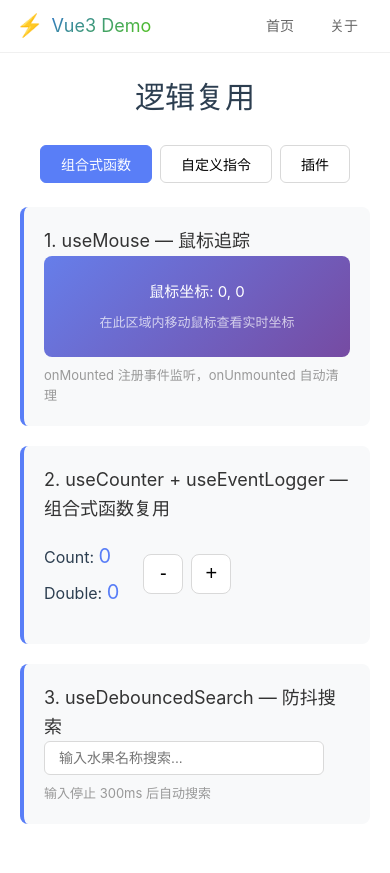
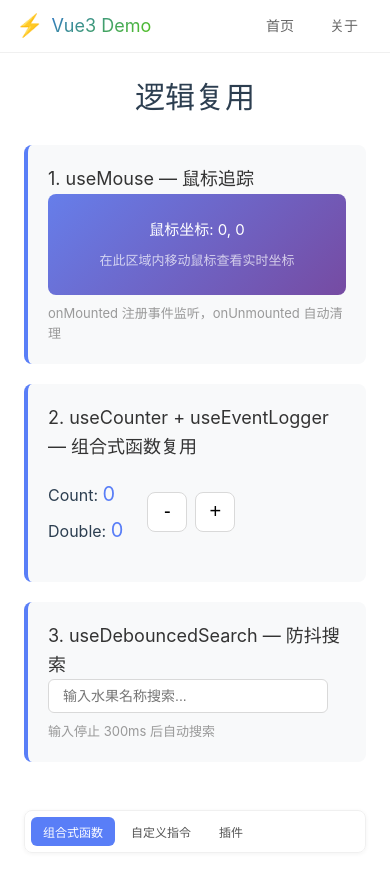
Before and after one commit to emila-github/vue3-test1, a Vue app: page /logic-reuse in a window 390 px wide. Built offline with nearby package versions, Linux system fonts and the light colour scheme.

Commit message:
菜单右浮动

```diff
--- a/src/views/BuiltinComponents.vue
+++ b/src/views/BuiltinComponents.vue
@@ -21,7 +21,16 @@ const currentTab = ref<(typeof tabs)[number]['key']>('transition')
   <div class="demo-page">
     <h1>内置组件</h1>
 
-    <div class="tab-bar">
+    <div class="layout">
+      <div class="content-area">
+        <TransitionDemo v-if="currentTab === 'transition'" />
+        <TransitionGroupDemo v-if="currentTab === 'transition-group'" />
+        <KeepAliveDemo v-if="currentTab === 'keep-alive'" />
+        <TeleportDemo v-if="currentTab === 'teleport'" />
+        <SuspenseDemo v-if="currentTab === 'suspense'" />
+      </div>
+
+      <aside class="tab-bar">
         <button
           v-for="tab in tabs"
           :key="tab.key"
@@ -30,21 +39,16 @@ const currentTab = ref<(typeof tabs)[number]['key']>('transition')
         >
           {{ tab.label }}
         </button>
+      </aside>
     </div>
-
-    <TransitionDemo v-if="currentTab === 'transition'" />
-    <TransitionGroupDemo v-if="currentTab === 'transition-group'" />
-    <KeepAliveDemo v-if="currentTab === 'keep-alive'" />
-    <TeleportDemo v-if="currentTab === 'teleport'" />
-    <SuspenseDemo v-if="currentTab === 'suspense'" />
   </div>
 </template>
 
 <style scoped>
 .demo-page {
-  max-width: 900px;
+  max-width: 1280px;
   margin: 0 auto;
-  padding: 20px;
+  padding: 20px 24px;
 }
 
 h1 {
@@ -53,32 +57,79 @@ h1 {
   margin-bottom: 24px;
 }
 
+/* ===== 左右布局 ===== */
+.layout {
+  display: flex;
+  gap: 28px;
+  align-items: flex-start;
+}
+
+.content-area {
+  flex: 1;
+  min-width: 0;
+}
+
+/* ===== 右侧 tab 导航 ===== */
 .tab-bar {
+  position: sticky;
+  top: 72px;
+  z-index: 50;
+  flex-shrink: 0;
+  width: 150px;
   display: flex;
-  gap: 8px;
-  margin-bottom: 24px;
-  justify-content: center;
-  flex-wrap: wrap;
+  flex-direction: column;
+  gap: 4px;
+  padding: 8px;
+  background: rgba(255, 255, 255, 0.85);
+  backdrop-filter: blur(8px);
+  -webkit-backdrop-filter: blur(8px);
+  border: 1px solid #f0f0f0;
+  border-radius: 8px;
+  box-shadow: 0 1px 4px rgba(0, 0, 0, 0.05);
 }
 
 .tab-bar button {
-  padding: 8px 16px;
-  border: 1px solid #d9d9d9;
+  width: 100%;
+  padding: 8px 12px;
+  border: none;
   border-radius: 6px;
   cursor: pointer;
-  background: #fff;
-  font-size: 14px;
+  background: transparent;
+  font-size: 13px;
+  text-align: left;
+  color: #555;
   transition: all 0.2s;
 }
 
 .tab-bar button:hover {
-  border-color: #13c2c2;
   color: #13c2c2;
+  background: #e6fffb;
 }
 
 .tab-bar button.active {
   background: #13c2c2;
   color: #fff;
-  border-color: #13c2c2;
+}
+
+@media (max-width: 768px) {
+  .layout {
+    flex-direction: column;
+  }
+
+  .tab-bar {
+    position: sticky;
+    top: 52px;
+    width: 100%;
+    flex-direction: row;
+    flex-wrap: wrap;
+    padding: 6px;
+    gap: 4px;
+  }
+
+  .tab-bar button {
+    width: auto;
+    padding: 6px 12px;
+    font-size: 12px;
+  }
 }
 </style>
--- a/src/views/DeepComponents.vue
+++ b/src/views/DeepComponents.vue
@@ -25,7 +25,18 @@ const tabs = [
   <div class="demo-page">
     <h1>深入组件</h1>
 
-    <div class="tabs">
+    <div class="layout">
+      <div class="content-area">
+        <PropsDemo v-if="activeTab === 'props'" />
+        <EventsDemo v-if="activeTab === 'events'" />
+        <VModelDemo v-if="activeTab === 'vmodel'" />
+        <AttrsDemo v-if="activeTab === 'attrs'" />
+        <SlotsDeepDemo v-if="activeTab === 'slots'" />
+        <ProvideInjectDemo v-if="activeTab === 'provide'" />
+        <AsyncCompDemo v-if="activeTab === 'async'" />
+      </div>
+
+      <aside class="tabs">
         <button
           v-for="tab in tabs"
           :key="tab.key"
@@ -34,25 +45,16 @@ const tabs = [
         >
           {{ tab.label }}
         </button>
-    </div>
-
-    <div class="tab-content">
-      <PropsDemo v-if="activeTab === 'props'" />
-      <EventsDemo v-if="activeTab === 'events'" />
-      <VModelDemo v-if="activeTab === 'vmodel'" />
-      <AttrsDemo v-if="activeTab === 'attrs'" />
-      <SlotsDeepDemo v-if="activeTab === 'slots'" />
-      <ProvideInjectDemo v-if="activeTab === 'provide'" />
-      <AsyncCompDemo v-if="activeTab === 'async'" />
+      </aside>
     </div>
   </div>
 </template>
 
 <style scoped>
 .demo-page {
-  max-width: 900px;
+  max-width: 1280px;
   margin: 0 auto;
-  padding: 20px;
+  padding: 20px 24px;
 }
 
 h1 {
@@ -61,24 +63,47 @@ h1 {
   margin-bottom: 24px;
 }
 
+/* ===== 左右布局 ===== */
+.layout {
+  display: flex;
+  gap: 28px;
+  align-items: flex-start;
+}
+
+.content-area {
+  flex: 1;
+  min-width: 0;
+}
+
+/* ===== 右侧 tab 导航 ===== */
 .tabs {
+  position: sticky;
+  top: 72px;
+  z-index: 50;
+  flex-shrink: 0;
+  width: 130px;
   display: flex;
+  flex-direction: column;
   gap: 4px;
-  margin-bottom: 20px;
-  flex-wrap: wrap;
-  background: #f5f5f5;
-  padding: 6px;
+  padding: 8px;
+  background: rgba(255, 255, 255, 0.85);
+  backdrop-filter: blur(8px);
+  -webkit-backdrop-filter: blur(8px);
+  border: 1px solid #f0f0f0;
   border-radius: 8px;
+  box-shadow: 0 1px 4px rgba(0, 0, 0, 0.05);
 }
 
 .tab-btn {
-  padding: 8px 18px;
+  width: 100%;
+  padding: 8px 12px;
   border: none;
   background: transparent;
   border-radius: 6px;
   cursor: pointer;
-  font-size: 14px;
-  color: #666;
+  font-size: 13px;
+  text-align: left;
+  color: #555;
   transition: all 0.2s;
 }
 
@@ -92,7 +117,25 @@ h1 {
   color: #fff;
 }
 
-.tab-content {
-  min-height: 400px;
+@media (max-width: 768px) {
+  .layout {
+    flex-direction: column;
+  }
+
+  .tabs {
+    position: sticky;
+    top: 52px;
+    width: 100%;
+    flex-direction: row;
+    flex-wrap: wrap;
+    padding: 6px;
+    gap: 4px;
+  }
+
+  .tab-btn {
+    width: auto;
+    padding: 6px 12px;
+    font-size: 12px;
+  }
 }
 </style>
--- a/src/views/LogicReuse.vue
+++ b/src/views/LogicReuse.vue
@@ -17,7 +17,14 @@ const currentTab = ref<(typeof tabs)[number]['key']>('composables')
   <div class="demo-page">
     <h1>逻辑复用</h1>
 
-    <div class="tab-bar">
+    <div class="layout">
+      <div class="content-area">
+        <ComposablesDemo v-if="currentTab === 'composables'" />
+        <DirectivesDemo v-if="currentTab === 'directives'" />
+        <PluginsDemo v-if="currentTab === 'plugins'" />
+      </div>
+
+      <aside class="tab-bar">
         <button
           v-for="tab in tabs"
           :key="tab.key"
@@ -26,19 +33,16 @@ const currentTab = ref<(typeof tabs)[number]['key']>('composables')
         >
           {{ tab.label }}
         </button>
+      </aside>
     </div>
-
-    <ComposablesDemo v-if="currentTab === 'composables'" />
-    <DirectivesDemo v-if="currentTab === 'directives'" />
-    <PluginsDemo v-if="currentTab === 'plugins'" />
   </div>
 </template>
 
 <style scoped>
 .demo-page {
-  max-width: 900px;
+  max-width: 1280px;
   margin: 0 auto;
-  padding: 20px;
+  padding: 20px 24px;
 }
 
 h1 {
@@ -47,31 +51,79 @@ h1 {
   margin-bottom: 24px;
 }
 
+/* ===== 左右布局 ===== */
+.layout {
+  display: flex;
+  gap: 28px;
+  align-items: flex-start;
+}
+
+.content-area {
+  flex: 1;
+  min-width: 0;
+}
+
+/* ===== 右侧 tab 导航 ===== */
 .tab-bar {
+  position: sticky;
+  top: 72px;
+  z-index: 50;
+  flex-shrink: 0;
+  width: 130px;
   display: flex;
-  gap: 8px;
-  margin-bottom: 24px;
-  justify-content: center;
+  flex-direction: column;
+  gap: 4px;
+  padding: 8px;
+  background: rgba(255, 255, 255, 0.85);
+  backdrop-filter: blur(8px);
+  -webkit-backdrop-filter: blur(8px);
+  border: 1px solid #f0f0f0;
+  border-radius: 8px;
+  box-shadow: 0 1px 4px rgba(0, 0, 0, 0.05);
 }
 
 .tab-bar button {
-  padding: 8px 20px;
-  border: 1px solid #d9d9d9;
+  width: 100%;
+  padding: 8px 12px;
+  border: none;
   border-radius: 6px;
   cursor: pointer;
-  background: #fff;
-  font-size: 14px;
+  background: transparent;
+  font-size: 13px;
+  text-align: left;
+  color: #555;
   transition: all 0.2s;
 }
 
 .tab-bar button:hover {
-  border-color: #597ef7;
   color: #597ef7;
+  background: #f0f5ff;
 }
 
 .tab-bar button.active {
   background: #597ef7;
   color: #fff;
-  border-color: #597ef7;
+}
+
+@media (max-width: 768px) {
+  .layout {
+    flex-direction: column;
+  }
+
+  .tab-bar {
+    position: sticky;
+    top: 52px;
+    width: 100%;
+    flex-direction: row;
+    flex-wrap: wrap;
+    padding: 6px;
+    gap: 4px;
+  }
+
+  .tab-bar button {
+    width: auto;
+    padding: 6px 12px;
+    font-size: 12px;
+  }
 }
 </style>
--- a/src/views/TypeScriptDemo.vue
+++ b/src/views/TypeScriptDemo.vue
@@ -29,17 +29,8 @@ const currentTab = ref<(typeof tabs)[number]['key']>('basic')
   <div class="demo-page">
     <h1>TypeScript 学习示例</h1>
 
-    <div class="tab-bar">
-      <button
-        v-for="tab in tabs"
-        :key="tab.key"
-        @click="currentTab = tab.key"
-        :class="{ active: currentTab === tab.key }"
-      >
-        {{ tab.label }}
-      </button>
-    </div>
-
+    <div class="layout">
+      <div class="content-area">
         <BasicTypes v-if="currentTab === 'basic'" />
         <InterfaceType v-if="currentTab === 'interface'" />
         <FunctionType v-if="currentTab === 'function'" />
@@ -50,13 +41,26 @@ const currentTab = ref<(typeof tabs)[number]['key']>('basic')
         <UtilityTypes v-if="currentTab === 'utility'" />
         <TypeGuards v-if="currentTab === 'guards'" />
       </div>
+
+      <aside class="tab-bar">
+        <button
+          v-for="tab in tabs"
+          :key="tab.key"
+          @click="currentTab = tab.key"
+          :class="{ active: currentTab === tab.key }"
+        >
+          {{ tab.label }}
+        </button>
+      </aside>
+    </div>
+  </div>
 </template>
 
 <style scoped>
 .demo-page {
-  max-width: 960px;
+  max-width: 1280px;
   margin: 0 auto;
-  padding: 20px;
+  padding: 20px 24px;
 }
 
 h1 {
@@ -65,32 +69,80 @@ h1 {
   margin-bottom: 24px;
 }
 
+/* ===== 左右布局 ===== */
+.layout {
+  display: flex;
+  gap: 28px;
+  align-items: flex-start;
+}
+
+.content-area {
+  flex: 1;
+  min-width: 0;
+}
+
+/* ===== 右侧 tab 导航 ===== */
 .tab-bar {
+  position: sticky;
+  top: 72px;
+  z-index: 50;
+  flex-shrink: 0;
+  width: 160px;
   display: flex;
-  gap: 6px;
-  margin-bottom: 24px;
-  justify-content: center;
-  flex-wrap: wrap;
+  flex-direction: column;
+  gap: 4px;
+  padding: 8px;
+  background: rgba(255, 255, 255, 0.85);
+  backdrop-filter: blur(8px);
+  -webkit-backdrop-filter: blur(8px);
+  border: 1px solid #f0f0f0;
+  border-radius: 8px;
+  box-shadow: 0 1px 4px rgba(0, 0, 0, 0.05);
 }
 
 .tab-bar button {
-  padding: 6px 14px;
-  border: 1px solid #d9d9d9;
+  width: 100%;
+  padding: 8px 12px;
+  border: none;
   border-radius: 6px;
   cursor: pointer;
-  background: #fff;
+  background: transparent;
   font-size: 13px;
+  text-align: left;
+  color: #555;
   transition: all 0.2s;
 }
 
 .tab-bar button:hover {
-  border-color: #3178c6;
   color: #3178c6;
+  background: #e8f0fe;
 }
 
 .tab-bar button.active {
   background: #3178c6;
   color: #fff;
-  border-color: #3178c6;
+}
+
+@media (max-width: 768px) {
+  .layout {
+    flex-direction: column;
+  }
+
+  .tab-bar {
+    position: sticky;
+    top: 52px;
+    width: 100%;
+    flex-direction: row;
+    flex-wrap: wrap;
+    padding: 6px;
+    gap: 4px;
+    border-radius: 8px;
+  }
+
+  .tab-bar button {
+    width: auto;
+    padding: 6px 12px;
+    font-size: 12px;
+  }
 }
 </style>
--- a/src/views/basics/index.vue
+++ b/src/views/basics/index.vue
@@ -35,18 +35,8 @@ const tabs = [
   <div class="demo-page">
     <h1>Vue 3 基础</h1>
 
-    <div class="tabs">
-      <button
-        v-for="tab in tabs"
-        :key="tab.key"
-        :class="['tab-btn', { active: activeTab === tab.key }]"
-        @click="activeTab = tab.key"
-      >
-        {{ tab.label }}
-      </button>
-    </div>
-
-    <div class="tab-content">
+    <div class="layout">
+      <div class="content-area">
         <TemplateSyntax v-if="activeTab === 'template-syntax'" />
         <Reactivity v-if="activeTab === 'reactivity'" />
         <ComputedDemo v-if="activeTab === 'computed'" />
@@ -60,14 +50,26 @@ const tabs = [
         <ComponentsDemo v-if="activeTab === 'components-demo'" />
         <Lifecycle v-if="activeTab === 'lifecycle'" />
       </div>
+
+      <aside class="tabs">
+        <button
+          v-for="tab in tabs"
+          :key="tab.key"
+          :class="['tab-btn', { active: activeTab === tab.key }]"
+          @click="activeTab = tab.key"
+        >
+          {{ tab.label }}
+        </button>
+      </aside>
+    </div>
   </div>
 </template>
 
 <style scoped>
 .demo-page {
-  max-width: 900px;
+  max-width: 1280px;
   margin: 0 auto;
-  padding: 20px;
+  padding: 20px 24px;
 }
 
 h1 {
@@ -76,30 +78,47 @@ h1 {
   margin-bottom: 24px;
 }
 
+/* ===== 左右布局 ===== */
+.layout {
+  display: flex;
+  gap: 28px;
+  align-items: flex-start;
+}
+
+.content-area {
+  flex: 1;
+  min-width: 0;
+}
+
+/* ===== 右侧 tab 导航 ===== */
 .tabs {
   position: sticky;
-  top: 52px;
+  top: 72px;
   z-index: 50;
+  flex-shrink: 0;
+  width: 150px;
   display: flex;
+  flex-direction: column;
   gap: 4px;
-  margin-bottom: 20px;
-  flex-wrap: wrap;
-  background: rgba(245, 245, 245, 0.92);
+  padding: 8px;
+  background: rgba(255, 255, 255, 0.85);
   backdrop-filter: blur(8px);
   -webkit-backdrop-filter: blur(8px);
-  padding: 6px;
+  border: 1px solid #f0f0f0;
   border-radius: 8px;
-  box-shadow: 0 1px 4px rgba(0, 0, 0, 0.06);
+  box-shadow: 0 1px 4px rgba(0, 0, 0, 0.05);
 }
 
 .tab-btn {
-  padding: 7px 16px;
+  width: 100%;
+  padding: 8px 12px;
   border: none;
   background: transparent;
   border-radius: 6px;
   cursor: pointer;
   font-size: 13px;
-  color: #666;
+  text-align: left;
+  color: #555;
   transition: all 0.2s;
   white-space: nowrap;
 }
@@ -114,7 +133,25 @@ h1 {
   color: #fff;
 }
 
-.tab-content {
-  min-height: 400px;
+@media (max-width: 768px) {
+  .layout {
+    flex-direction: column;
+  }
+
+  .tabs {
+    position: sticky;
+    top: 52px;
+    width: 100%;
+    flex-direction: row;
+    flex-wrap: wrap;
+    padding: 6px;
+    gap: 4px;
+  }
+
+  .tab-btn {
+    width: auto;
+    padding: 6px 12px;
+    font-size: 12px;
+  }
 }
 </style>
```
Lines whose indentation alone changed are shown as unchanged.
